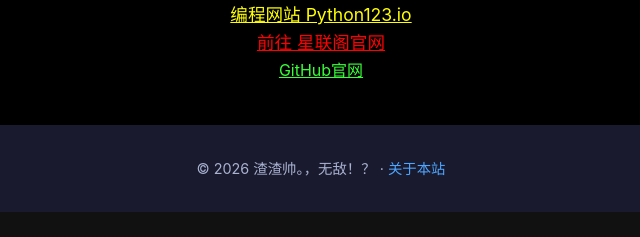
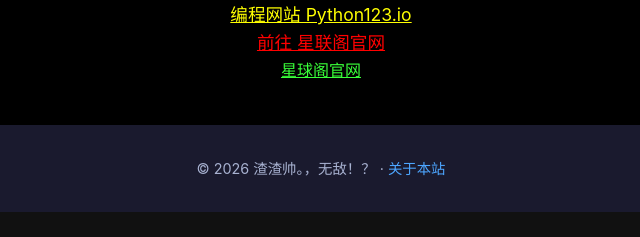
Before and after one commit to Mizar666/skfd-communicate.io, a plain HTML site: page index.html in a window 1280 px wide. Shown: the part 1472-1709 px from the top of the page, 319-959 px from the left. Drawn offline with Linux system fonts and the light colour scheme.

Commit message:
Update link text for GitHub to 星球阁官网
edd

```diff
--- a/index.html
+++ b/index.html
@@ -150,7 +150,7 @@
 <a href= "https://skdc.rth1.xyz/?source_btm_token=a1128.b17614.c770171.d88956.e6d7f6850-5aa7-4d7b-861d-766e27d7c206&need_out_animation=right&finish_when_network_unavailable=false&bdx_monitor_append_params=%7B%22enter_from%22%3A%22im_safe_jump_to_web%22%7D&from_im=true&ug_route_out_customs_info=%7B%22cert_id%22%3A80963330%7D&disable_auto_expose=1&enable_webview_select_search=1&font_scale=1.0" target="_blank" rel="noopener" style="color: red; font-size: 1.1rem;">前往 星联阁官网</a>
 <br>
 <p style="margin-bottom:12px;">
-<a href="https://srpn.top" target="\_blank" style="color:#39ff39; text-decoration:underline;">GitHub官网</a>
+<a href="https://srpn.top" target="\_blank" style="color:#39ff39; text-decoration:underline;">星球阁官网</a>
 </div>
 <footer>
   <p>&copy; 2026 渣渣帅。，无敌！？ · <a href="#about">关于本站</a></p>
```
